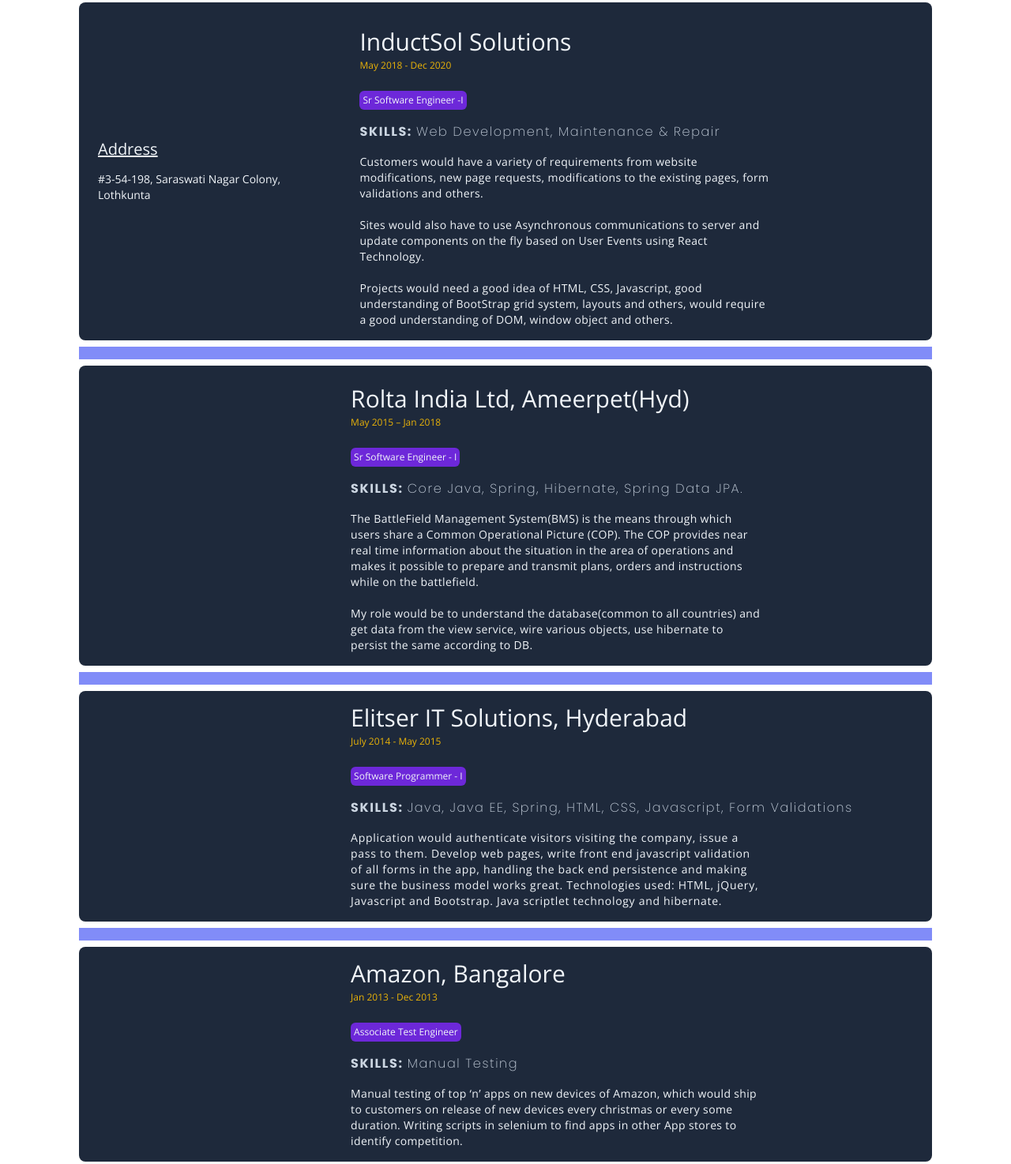
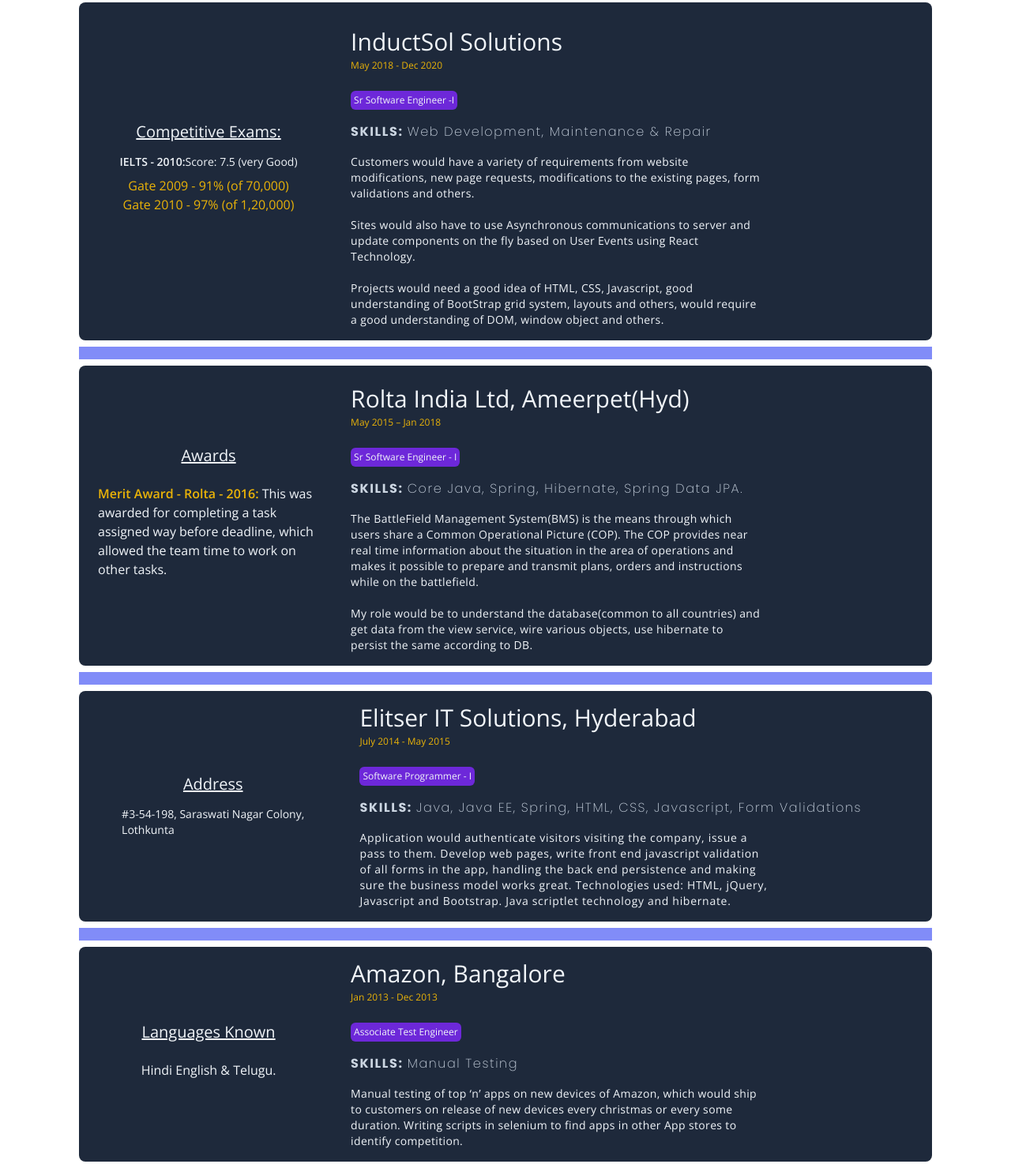
Before and after one commit to radharamanaa/Resume-FS, a plain HTML site: page index.html in a window 1280 px wide. Shown: the part 1203-2677 px from the top of the page at 79% size. Drawn offline with nearby package versions, Linux system fonts and the light colour scheme.

Commit message:
final-touches

```diff
--- a/index.html
+++ b/index.html
@@ -22,18 +22,19 @@
 
 <body>
   <div class="all-container bg-white">
+    <div class="all-margin-auto mx-auto">
       <header class="bg-slate-800 text-white p-2 mb-1 flex justify-center mx-auto z-30 ">
         <header class="w-3/4 inner-container flex text-sm py-2 justify-between relative z-30">
           <div class="footer-items p-1 m-1 self-start"><a href="https://github.com/radharamanaa" target="_blank">Github
               Profile</a>
           </div>
           <div class="footer-right flex justify-self-center">
-          <div class="footer-items p-1 m-1 self-end underline underline-offset-2 tracking-wider"><a href="https://radharamanaa.github.io/Tasky-Redux/"
-              target="_blank">Todo App
+            <div class="footer-items p-1 m-1 self-end underline underline-offset-2 tracking-wider"><a
+                href="https://radharamanaa.github.io/Tasky-Redux/" target="_blank">Todo App
                 React -
                 Redux</a></div>
-          <div class="footer-items p-1 m-1 self-end underline underline-offset-2 tracking-wider"><a href="https://radharamanaa.github.io/SimpleCarousal/"
-              target="_blank">
+            <div class="footer-items p-1 m-1 self-end underline underline-offset-2 tracking-wider"><a
+                href="https://radharamanaa.github.io/SimpleCarousal/" target="_blank">
                 Nature
                 Carousal Project</a></div>
           </div>
@@ -41,25 +42,25 @@
             <div class="edu p-2 hover:scale-110 ">Education</div>
             <div class="education-inn-cont absolute z-20 left-0 right-0 bg-slate-50 text-gray-700">
               <div class="10th flex flex-col">
-              <div class="std text-xl">S.S.C</div>
+                <div class="std text-yellow-500 text-xl">S.S.C</div>
                 <div class="school">St. Joseph's High School</div>
                 <div class="marks">Achieved 77%</div>
               </div>
               <div class="break bg-indigo-800 w-full mb-4"></div>
               <div class="inter flex flex-col ">
-              <div class="std text-xl">Board of Intermediate Education, Hyderabad</div>
+                <div class="std text-yellow-500 text-xl">Board of Intermediate Education, Hyderabad</div>
                 <div class="school font-semibold text-slate-600">Narayana Junior College</div>
                 <div class="marks">Achieved 83%</div>
               </div>
               <div class="break bg-indigo-800 w-full mb-4"></div>
               <div class="b-tech flex flex-col">
-              <div class="std text-xl">Bachelor of Technology - ECE</div>
+                <div class="std text-yellow-500 text-xl">Bachelor of Technology - ECE</div>
                 <div class="school font-semibold text-slate-600">CMR College of Engineering, Hyderabad— B.Tech</div>
                 <div class="marks">Achieved 57%</div>
               </div>
               <div class="break bg-indigo-800 w-full mb-4"></div>
               <div class="m-tech flex flex-col">
-              <div class="std text-xl">Masters of Engineering - Computer Science</div>
+                <div class="std text-yellow-500 text-xl">Masters of Engineering - Computer Science</div>
                 <div class="school font-semibold text-slate-600">University Vishveshvaraya College of Engineering</div>
                 <div class="marks">Achieved 71%.</div>
               </div>
@@ -79,11 +80,12 @@
             <img src="./images/Profile Pic linkedin-crop.jpg" alt="" srcset=""
               class="object-cover flex border-slate-50 self-center hover:scale-110 scale-105 hover:transition-transform" />
           </div>
-        <div class="name-container z-10 self-end justify-start flex-col leading-8 m-2 p-2 pl-8 mb-4">
+          <div class="name-container z-10 self-end justify-start flex-col leading-8 m-2 p-2 pl-8 mb-4 relative">
             <h2 class="name text-5xl font-normal  tracking-tight">
               Abhijeet Mishra
             </h2>
             <p class="capitalize">Full Stack Developer</p>
+            <p class="absolute right-2 text-xs bottom-2">&#x2706; +91 96667 38943</p>
           </div>
         </div>
       </div>
@@ -144,8 +146,8 @@
             <h2 class="text-xl underline leading-6 mb-4">DSA</h2>
             <p>
             <ul class="flex flex-col justify-center">
-            <li class="pt-2 ">HackerRank - 2218</li>
-            <li class="pb-2 ">InterviewBit - 4200+</li>
+              <li class="pt-2 font-thin tracking-wide">HackerRank - <span class="text-yellow-500"> 2218</span></li>
+              <li class="pb-2 font-thin tracking-wide">InterviewBit - <span class="text-yellow-500">4200+</span></li>
             </ul>
             </p>
           </div>
@@ -164,11 +166,13 @@
               </span>Selenium automation, API Automation Testing, Cypress Automation & Manual testing
             </div>
             <div class="details text-sm mt-4 tracking-wider max-w-prose">Baker Hughes has several oil sites all over the
-            world. The <span class="font-bold text-md"> IAPM App</span> monitors all their infra sites, alarm data, plot
+              world. The <span class="font-bold text-md"> IAPM App</span> monitors all their infra sites, alarm data,
+              plot
               graphs and plots for their alarm,
               geolocation and other data.
 
-            <br><br> Required to test the functionality of maps using Cyborg(a wrapper on selenium, in house tool), API
+              <br><br> Required to test the functionality of maps using Cyborg(a wrapper on selenium, in house tool),
+              API
               automation testing, UI automation and maps manual testing.<br />
 
               Implemented interfaces which help ingest data into Azure Service bus using Azure SDK for Java.
@@ -181,12 +185,15 @@
       <div class="exp-break h-4 bg-indigo-400 w-full my-2"></div>
       <div class="main-container-2 relative ">
         <div class="center bg-slate-800 text-slate-100 rounded-lg">
-        <div class="aside p-4 flex flex-col items-start m-2 font-thin justify-start">
-          <h2 class="text-xl underline leading-6 mb-4">Address</h2>
-          <p class="address flex justify-center text-sm text-slate-100">
-            #3-54-198, Saraswati Nagar Colony, Lothkunta
+           <div class="aside p-4 flex flex-col items-center justify-center">
+            <h2 class="text-xl underline leading-6 mb-4 font-thin">Competitive Exams: </h2>
+            <p class="address flex justify-center text-sm text-slate-100 font-thin">
+              <span class="ielts font-semibold">IELTS - 2010: </span> Score: 7.5 (very Good)
             </p>
+            <h3 class="text-yellow-500 mt-2  font-thin"> Gate 2009 - 91% (of 70,000)</h3>
+            <h3 class="text-yellow-500 mb-2  font-thin"> Gate 2010 - 97% (of 1,20,000)</h3>
           </div>
+
           <div class="main-content p-4 w-3/4">
             <div class="company-duration flex flex-col justify-start mt-4">
               <div class="company text-3xl font-thin text-slate-100 pr-2">InductSol Solutions
@@ -201,10 +208,12 @@
               Development, Maintenance & Repair</div>
             <div class="details text-sm mt-4 tracking-wide max-w-prose">Customers would have a variety of requirements
               from
-            website modifications, new page requests, modifications to the existing pages, form validations and others.
+              website modifications, new page requests, modifications to the existing pages, form validations and
+              others.
               <br /><br />
 
-            Sites would also have to use Asynchronous communications to server and update components on the fly based on
+              Sites would also have to use Asynchronous communications to server and update components on the fly based
+              on
               User Events using React Technology.<br /><br />
 
               Projects would need a good idea of HTML, CSS, Javascript, good understanding of BootStrap grid system,
@@ -221,11 +230,16 @@
       <div class="main-container-2 relative ">
         <div class="center bg-slate-800 text-slate-100 rounded-lg">
           <div class="aside p-4 flex flex-col items-center justify-center">
-          <h2 class="text-xl underline leading-6 mb-4"></h2>
-          <p class="address flex justify-center p-2">
+            <h2 class="text-xl underline leading-6 mb-4 font-thin">Awards</h2>
+            <p class="address p-2 font-thin">
+              <span class="merit font-semibold inline text-yellow-500"> Merit Award - Rolta - 2016: </span>
+              This was awarded for completing a task assigned way before deadline,
+              which allowed the team time to work
+              on other tasks.</p>
 
-          </p>
+
           </div>
+
           <div class="main-content p-4 w-3/4">
             <div class="company-duration flex flex-col justify-start mt-2">
               <div class="company text-3xl font-thin text-slate-100 pr-2">Rolta India Ltd,
@@ -259,10 +273,10 @@
       <div class="exp-break h-4 bg-indigo-400 w-full my-2"></div>
       <div class="main-container-2 relative ">
         <div class="center bg-slate-800 text-slate-100 rounded-lg">
-        <div class="aside p-4 flex flex-col items-center justify-center">
-          <h2 class="text-xl underline leading-6 mb-4"></h2>
-          <p class="address flex justify-center p-2">
-
+         <div class="aside p-4 flex flex-col items-center m-2 font-thin justify-center">
+            <h2 class="text-xl underline leading-6 mb-4">Address</h2>
+            <p class="address flex justify-center text-sm font-thin text-slate-100 max-w-prose">
+              #3-54-198, Saraswati Nagar Colony,<br> Lothkunta
             </p>
           </div>
           <div class="main-content p-4 w-3/4">
@@ -280,7 +294,8 @@
             <div class="skills text-slate-300 text-md font-thin tracking-widest"><span
                 class="skill-name font-bold">SKILLS: </span>Java,
               Java EE, Spring, HTML, CSS, Javascript, Form Validations</div>
-          <div class="details text-sm mt-4 tracking-wider max-w-prose">Application would authenticate visitors visiting
+            <div class="details text-sm mt-4 tracking-wider max-w-prose">Application would authenticate visitors
+              visiting
               the
               company, issue a pass to them.
 
@@ -299,9 +314,9 @@
       <div class="main-container-2 relative ">
         <div class="center bg-slate-800 text-slate-100 rounded-lg">
           <div class="aside p-4 flex flex-col items-center justify-center">
-          <h2 class="text-xl underline leading-6 mb-4"></h2>
-          <p class="address flex justify-center p-2">
-
+            <h2 class="text-xl underline leading-6 mb-4">Languages Known</h2>
+            <p class="address flex justify-center p-2 font-thin">
+                Hindi English & Telugu.
             </p>
           </div>
           <div class="main-content p-4 w-3/4">
@@ -330,7 +345,8 @@
 
           <div class="footer-items p-1 m-1"><a href="https://github.com/radharamanaa" target="_blank">Github Profile</a>
           </div>
-        <div class="footer-items p-1 m-1"><a href="https://radharamanaa.github.io/Tasky-Redux/" target="_blank">Todo App
+          <div class="footer-items p-1 m-1"><a href="https://radharamanaa.github.io/Tasky-Redux/" target="_blank">Todo
+              App
               React -
               Redux</a></div>
           <div class="footer-items p-1 m-1"><a href="https://radharamanaa.github.io/SimpleCarousal/" target="_blank">
@@ -339,6 +355,8 @@
         </div>
       </div>
     </div>
+  </div>
+
 </body>
 
 </html>
```
Lines whose indentation alone changed are shown as unchanged.
